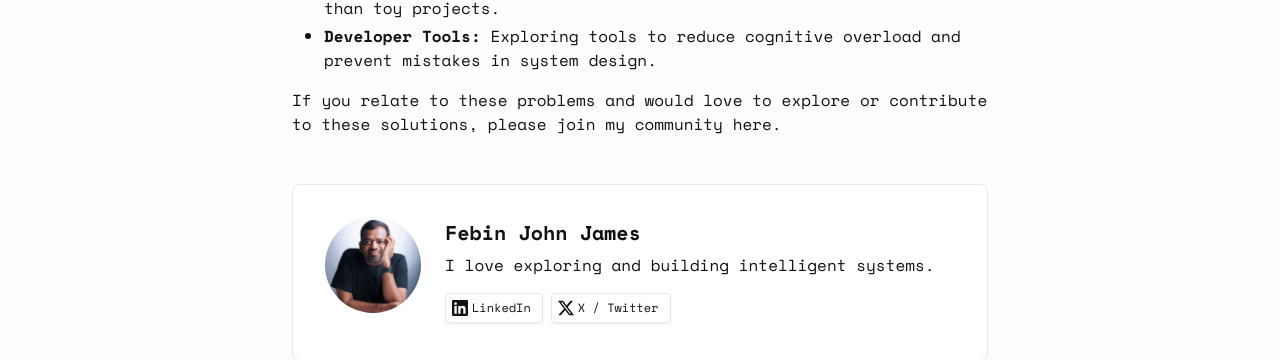
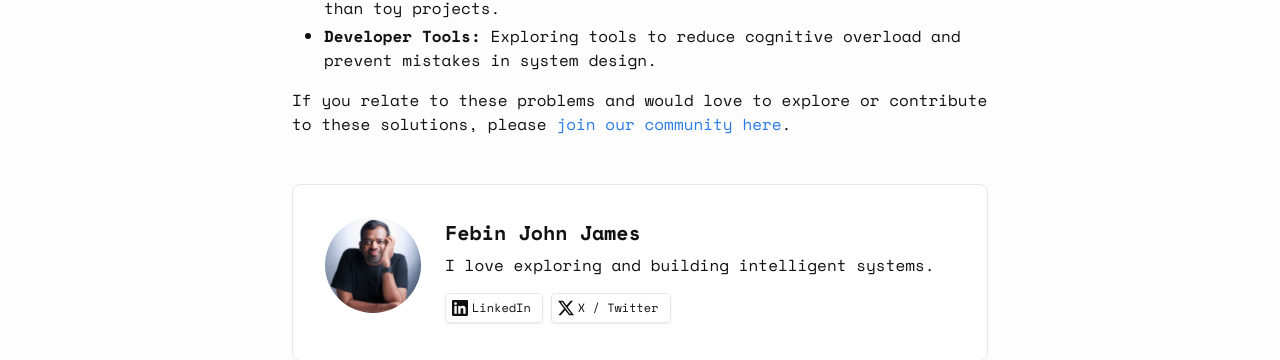
Before and after one commit to jamesfebin/AIBodh-Website, a Jekyll site: the page built from about.markdown, in a window 1280 px wide. Shown: the part 1465-1825 px from the top of the page. Built offline with Jekyll 4.4.1, drawn with Linux system fonts in a browser that asks for light colours.

Commit message:
github source added

```diff
--- a/about.markdown
+++ b/about.markdown
@@ -37,4 +37,4 @@ These core challenges motivated me to start AIBodh. I want to explore following
 - **Industry Relevance:** Focusing on industry-standard projects rather than toy projects.
 - **Developer Tools:** Exploring tools to reduce cognitive overload and prevent mistakes in system design.
 
-If you relate to these problems and would love to explore or contribute to these solutions, please join my community here.
+If you relate to these problems and would love to explore or contribute to these solutions, please [join our community here](https://discord.com/invite/cD9qEsSjUH).
```
